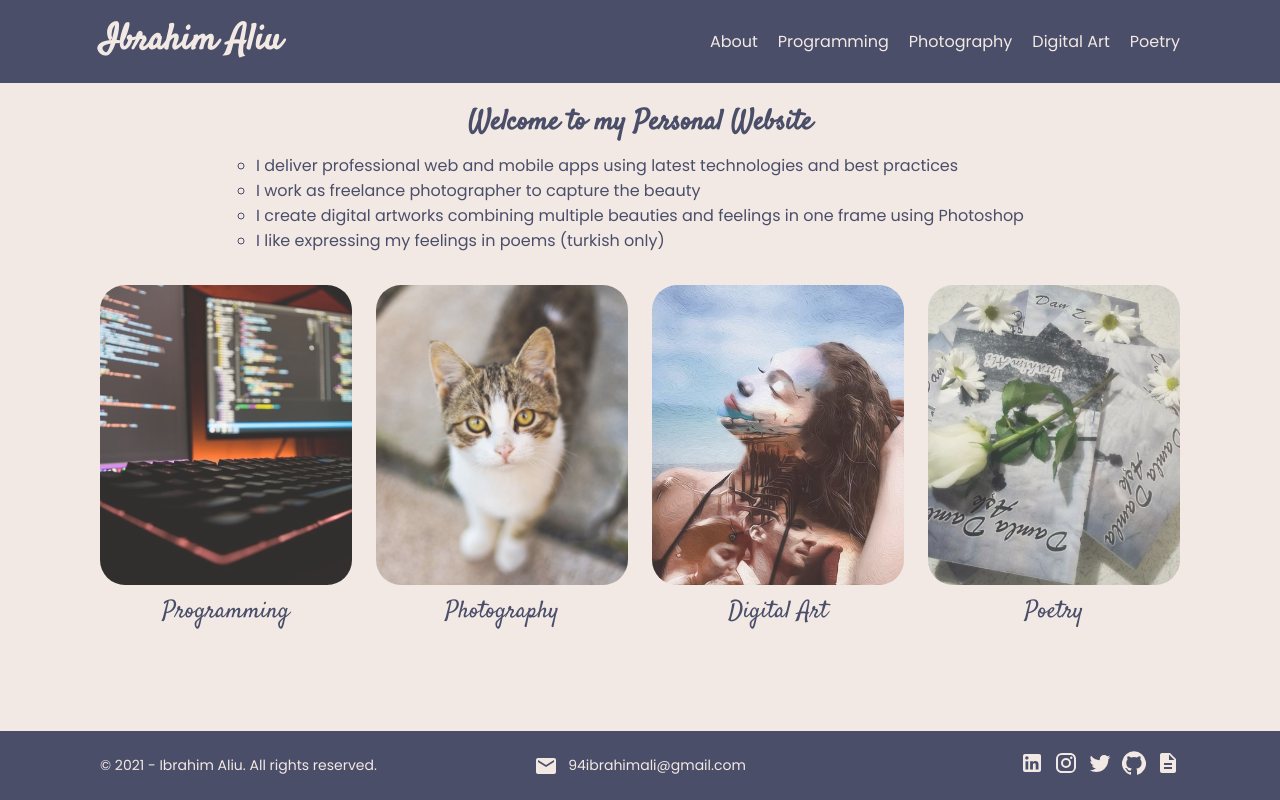
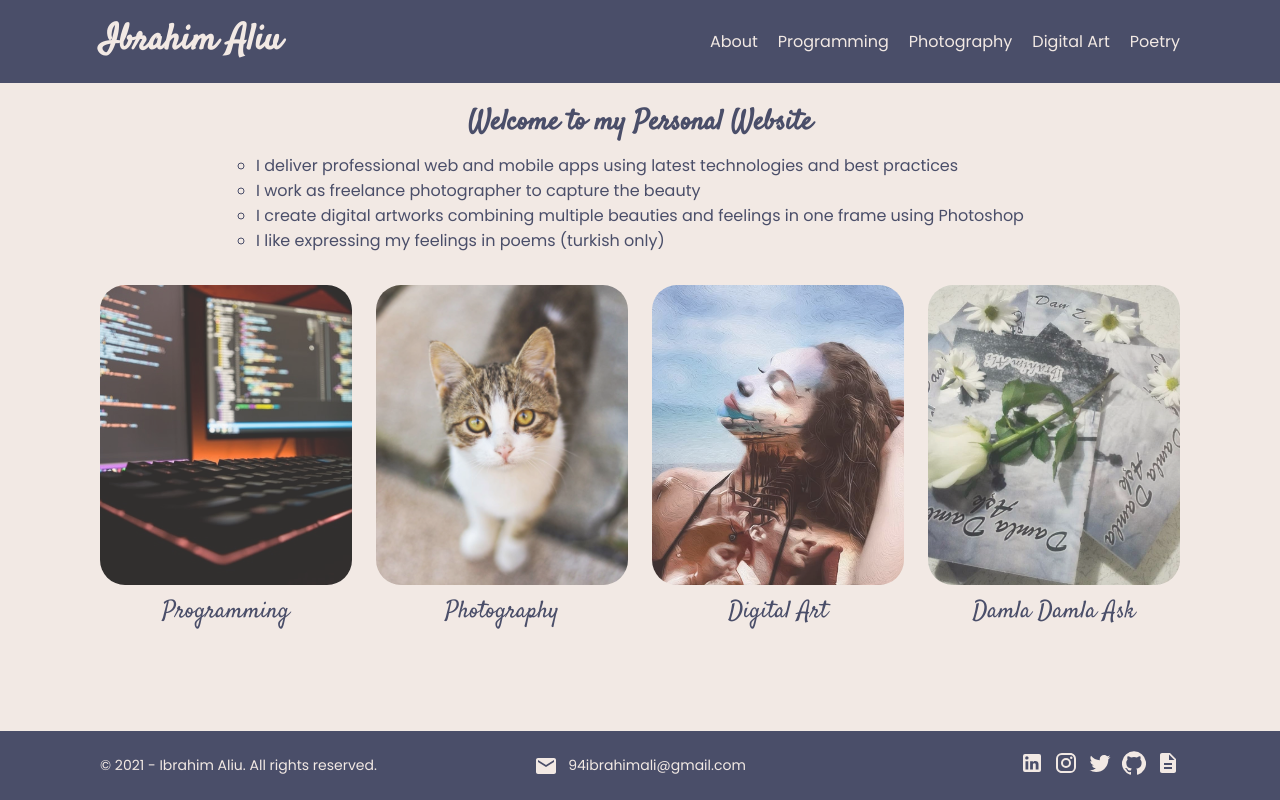
Before and after one commit to ibrahim94ali/porfolio, a Next.js app: page / in a window 1280 px wide. Built offline with nearby package versions, Linux system fonts and the light colour scheme.

Commit message:
add page parameters for damladamlaask

```diff
--- a/pages/index.js
+++ b/pages/index.js
@@ -61,17 +61,12 @@ export default function Home() {
             <span className={styles.title}>Digital Art</span>
           </a>
         </Grid>
-        <Grid item xs={12} sm={6} md={3}>
-          <a
-            className={styles.cardContainer}
-            href="https://www.instagram.com/explore/tags/ibrahim94ali"
-            target="_blank"
-            rel="noopener"
-          >
+        <Link href="/damla-damla-ask">
+          <Grid item xs={12} sm={6} md={3} className={styles.cardContainer}>
             <div className={styles.bgImgPoetry} />
-            <span className={styles.title}>Poetry</span>
-          </a>
-        </Grid>
+            <span className={styles.title}>Damla Damla Ask</span>
+          </Grid>
+        </Link>
       </Grid>
     </div>
   );
```
Also changed, not shown: pages/damla-damla-ask.js (+24 -3 lines).
